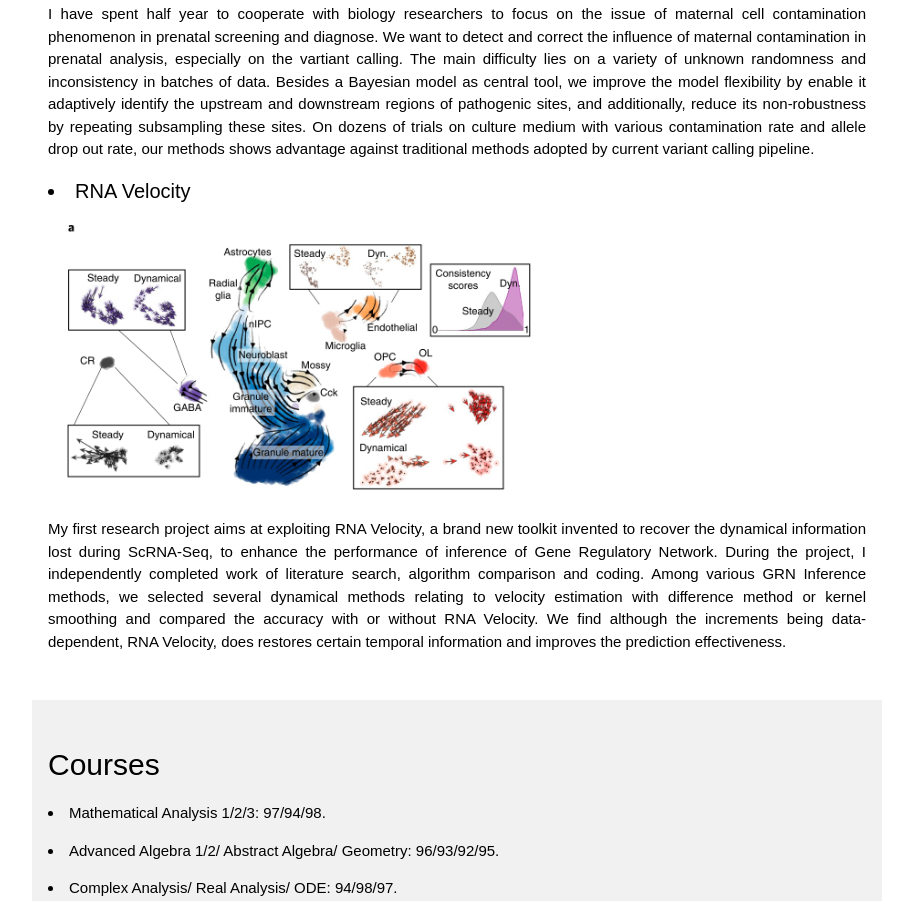
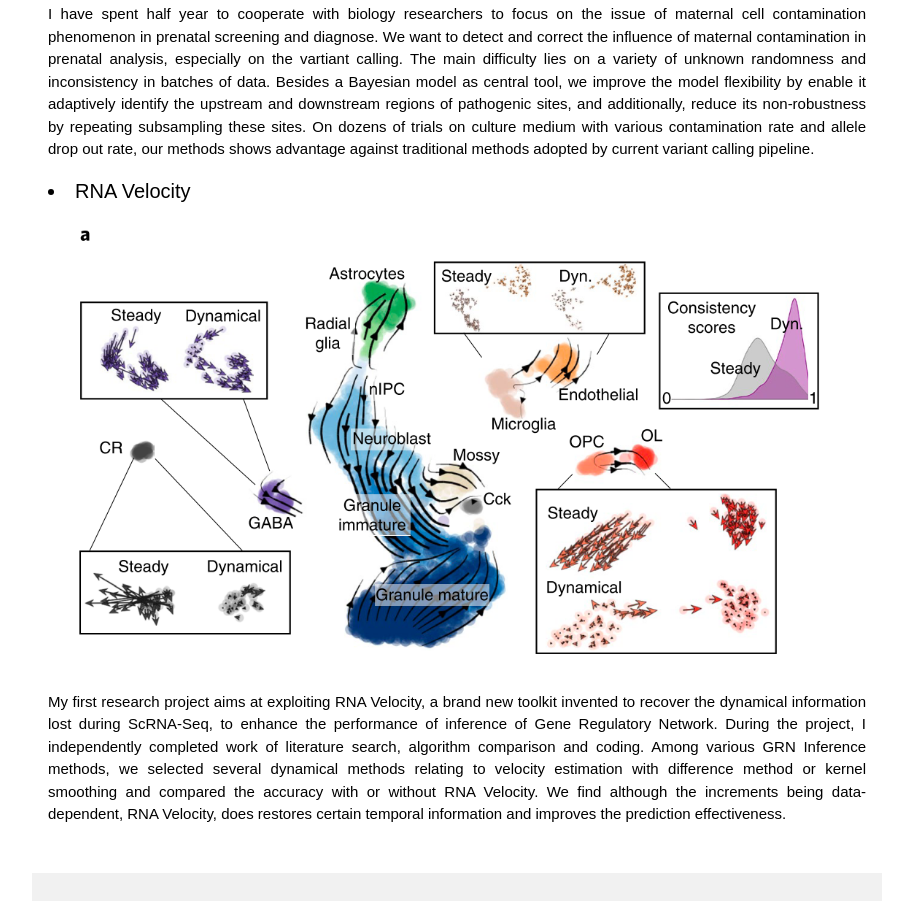
Before and after one commit to jeremiahsgjiaojiao/MyHomepage, a plain HTML site: page index.html in a window 1280 px wide. Shown: the part 1899-2800 px from the top of the page, without its empty margins (258-1171 px from the left). Drawn offline with nearby package versions, Linux system fonts and the light colour scheme; a script that the page names is missing.

Commit message:
Update index.html

```diff
--- a/index.html
+++ b/index.html
@@ -3,7 +3,7 @@
 
 <head>
 
-  <title>Yunhe Wang's Homepage</title>
+  <title>Ruiqi Zhang's Homepage</title>
 
   <meta charset="UTF-8">
   <meta name="viewport" content="width=device-width, initial-scale=1">
@@ -112,7 +112,7 @@
         </p>
 
         <h4><li>RNA Velocity</li></h4>
-        <img style="width:60%;" src="RNAV.jpg">
+        <img style="width:96%;" src="RNAV.jpg">
         <p class="w3-justify">
         My first research project aims at exploiting RNA Velocity, a brand new toolkit invented to recover the dynamical information lost during ScRNA-Seq, to enhance the performance of inference of Gene Regulatory Network. During the project, I independently completed work of literature search, algorithm comparison and coding. Among various GRN Inference methods, we selected several dynamical methods relating to velocity estimation with difference method or kernel smoothing and compared the accuracy with or without RNA Velocity. We find although the increments being data-dependent, RNA Velocity, does restores certain temporal information and improves the prediction effectiveness.
         </p>
@@ -132,7 +132,6 @@
       <p><li> Data Structure/ Machine Learning: 94/97.</li></p>
       <p><li> Measure Theory/ Mathematical Models/ Financial Mathematics: 97/93/94.</li></p>
       <p><li> French 1/2/3: 97/92/95.</li></p>
-
   </div>
 
   <!-- The Awards Section -->
```
